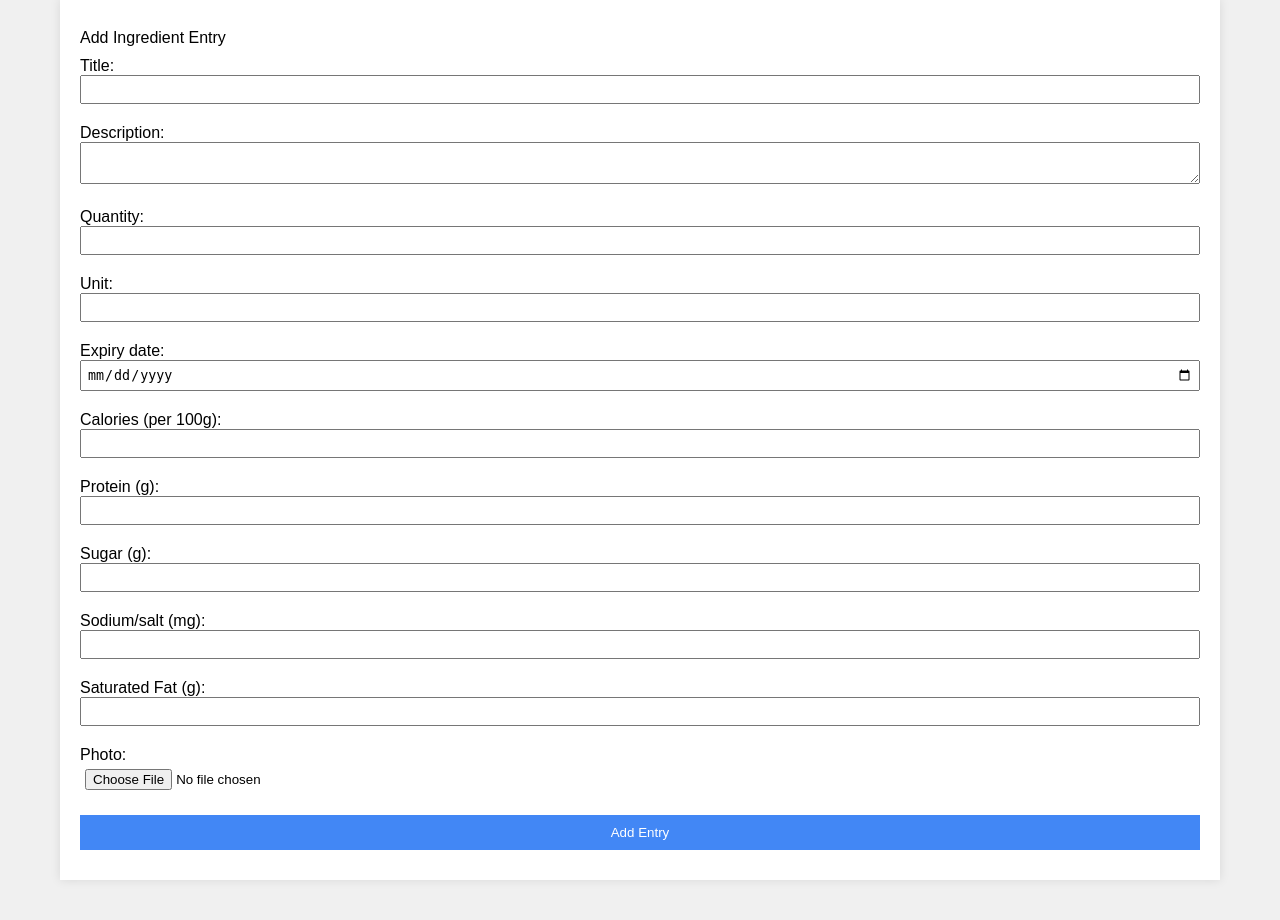
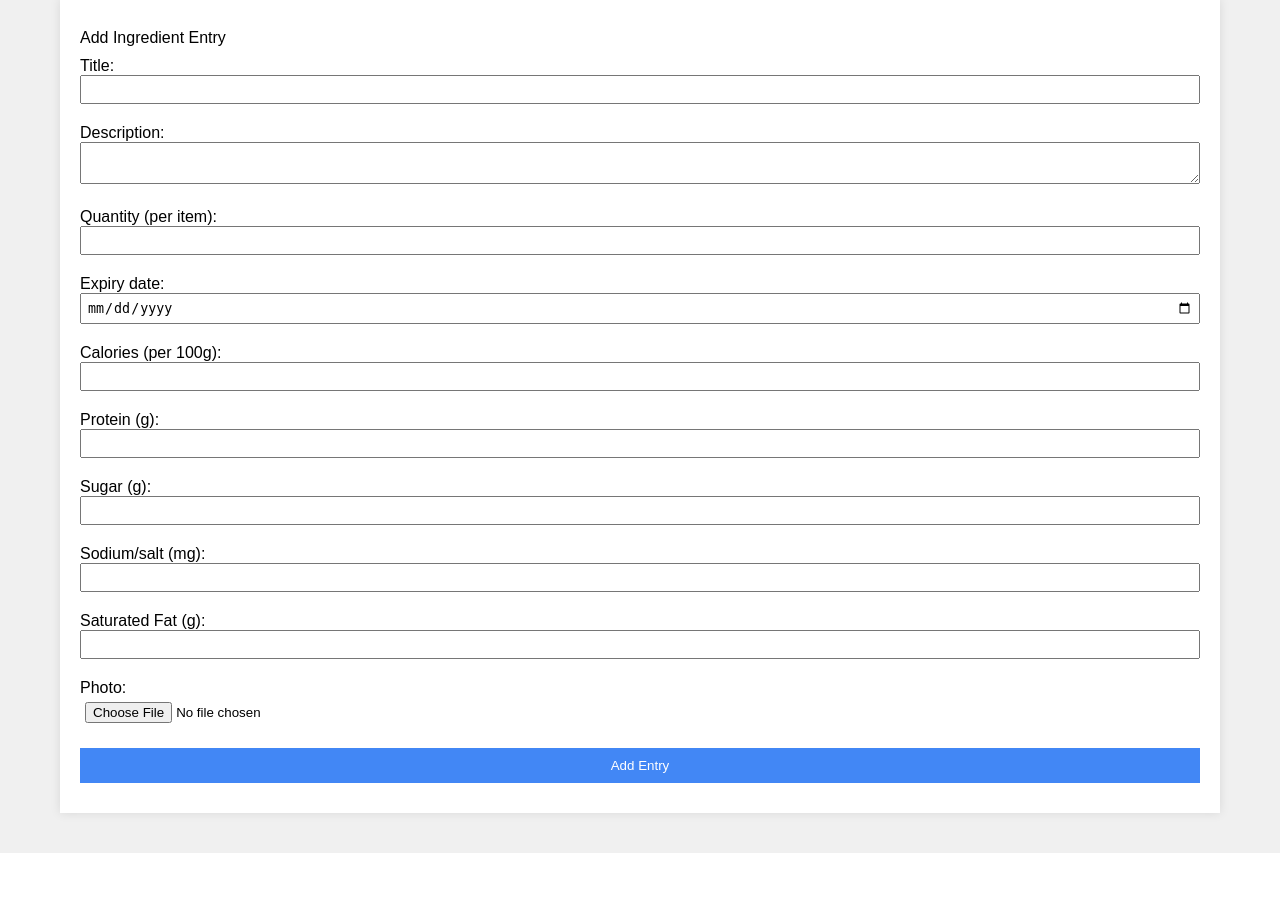
Before and after one commit to caitlinhumbucker/SoftwareTask3VSC, a Flask app: template templates/index.html in a window 1280 px wide. Shown: the part 259-1179 px from the top of the page. After the commit the page ends 1112 px from the top, so only its background shows below. Run offline with Flask 3, Linux system fonts and the light colour scheme; the template is opened without the code that fills it, so the values that code supplies are empty; the visitor is signed in with stand-in values (Sample User, id 1).

Commit message:
Small tweak to ingredient entry creation

```diff
--- a/database/setup.sql
+++ b/database/setup.sql
@@ -10,7 +10,6 @@ CREATE TABLE IF NOT EXISTS entries (
     title TEXT NOT NULL,
     description TEXT,
     quantity REAL,
-    unit TEXT,
     expiry_date TEXT,
     calories REAL,
     protein REAL,
--- a/templates/details.html
+++ b/templates/details.html
@@ -14,7 +14,6 @@
         <h3>{{ entry.title }}</h3>
         <p>{{ entry.description }}</p>
         <p>{{ entry.quantity }}</p>
-        <p>{{ entry.unit }}</p>
         <p>{{ entry.expiry_date }}</p>
         <p>{{ entry.calories }}</p>
         <p>{{ entry.protein }}</p>
--- a/templates/index.html
+++ b/templates/index.html
@@ -86,13 +86,8 @@
         </div>
 
         <div>
-            <label for="quantity">Quantity:</label>
+            <label for="quantity">Quantity (per item):</label>
             <input type="number" id="quantity" name="quantity" step="0.1">
-        </div>
-
-        <div>
-            <label for="unit">Unit: </label>
-            <input type="text" id="unit" name="unit">
         </div>
 
         <div>
```
Also changed, not shown: database/photo_journal.db.
